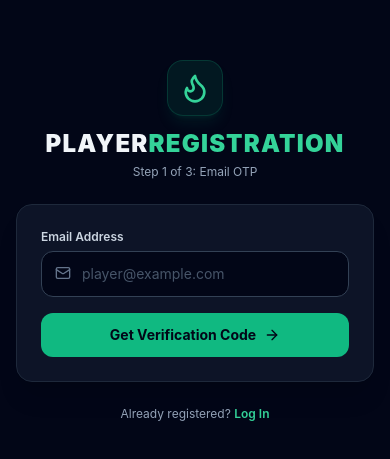
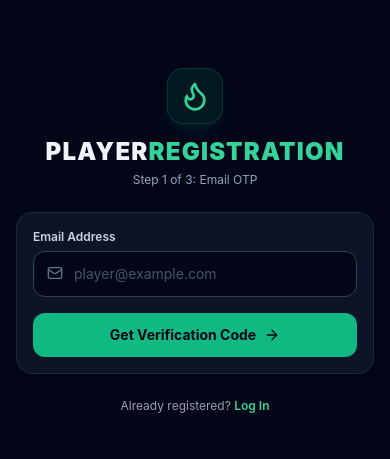
Before and after one commit to sujoy-kumar-mondal/Booyah-Win, a React (Vite) app in the folder apps/user-pwa/: page /register in a window 390 px wide. Shown: the part 181-640 px from the top of the page. Built offline with nearby package versions, Linux system fonts and the light colour scheme; no server answers; what @booyah/shared would draw is missing.

Commit message:
fix(ui): make OTP input boxes and card padding responsive for mobile viewports

```diff
--- a/apps/user-pwa/src/components/common/OtpInput.tsx
+++ b/apps/user-pwa/src/components/common/OtpInput.tsx
@@ -59,7 +59,7 @@ export const OtpInput: React.FC<OtpInputProps> = ({ value, onChange, disabled =
   };
 
   return (
-    <div className="flex items-center justify-between gap-2" data-testid="otp-input-container">
+    <div className="flex items-center justify-between gap-1.5 sm:gap-2 w-full max-w-sm mx-auto" data-testid="otp-input-container">
       {digits.map((digit, i) => (
         <input
           key={i}
@@ -75,7 +75,7 @@ export const OtpInput: React.FC<OtpInputProps> = ({ value, onChange, disabled =
           onKeyDown={(e) => handleKeyDown(i, e)}
           onPaste={handlePaste}
           aria-label={`Digit ${i + 1} of verification code`}
-          className="h-14 w-12 rounded-xl border border-slate-700 bg-slate-900 text-center font-mono text-2xl font-bold text-slate-100 transition-all focus:border-emerald-500 focus:bg-slate-800 focus:outline-none focus:ring-2 focus:ring-emerald-500/20 disabled:cursor-not-allowed disabled:opacity-50"
+          className="flex-1 min-w-0 max-w-[48px] h-12 sm:h-14 rounded-xl border border-slate-700 bg-slate-900 text-center font-mono text-xl sm:text-2xl font-bold text-slate-100 transition-all focus:border-emerald-500 focus:bg-slate-800 focus:outline-none focus:ring-2 focus:ring-emerald-500/20 disabled:cursor-not-allowed disabled:opacity-50"
         />
       ))}
     </div>
--- a/apps/user-pwa/src/pages/Login.tsx
+++ b/apps/user-pwa/src/pages/Login.tsx
@@ -99,7 +99,7 @@ export const Login: React.FC = () => {
         <p className="mt-1 text-xs text-slate-400">Competitive Free Fire Match Platform</p>
       </div>
 
-      <div className="rounded-2xl border border-slate-800 bg-slate-900/90 p-6 shadow-xl backdrop-blur-md">
+      <div className="rounded-2xl border border-slate-800 bg-slate-900/90 p-4 sm:p-6 shadow-xl backdrop-blur-md">
         {error && (
           <div
             role="alert"
--- a/apps/user-pwa/src/pages/Register.tsx
+++ b/apps/user-pwa/src/pages/Register.tsx
@@ -240,7 +240,7 @@ export const Register: React.FC = () => {
         </p>
       </div>
 
-      <div className="rounded-2xl border border-slate-800 bg-slate-900/90 p-6 shadow-xl backdrop-blur-md">
+      <div className="rounded-2xl border border-slate-800 bg-slate-900/90 p-4 sm:p-6 shadow-xl backdrop-blur-md">
         {generalError && (
           <div
             role="alert"
```
